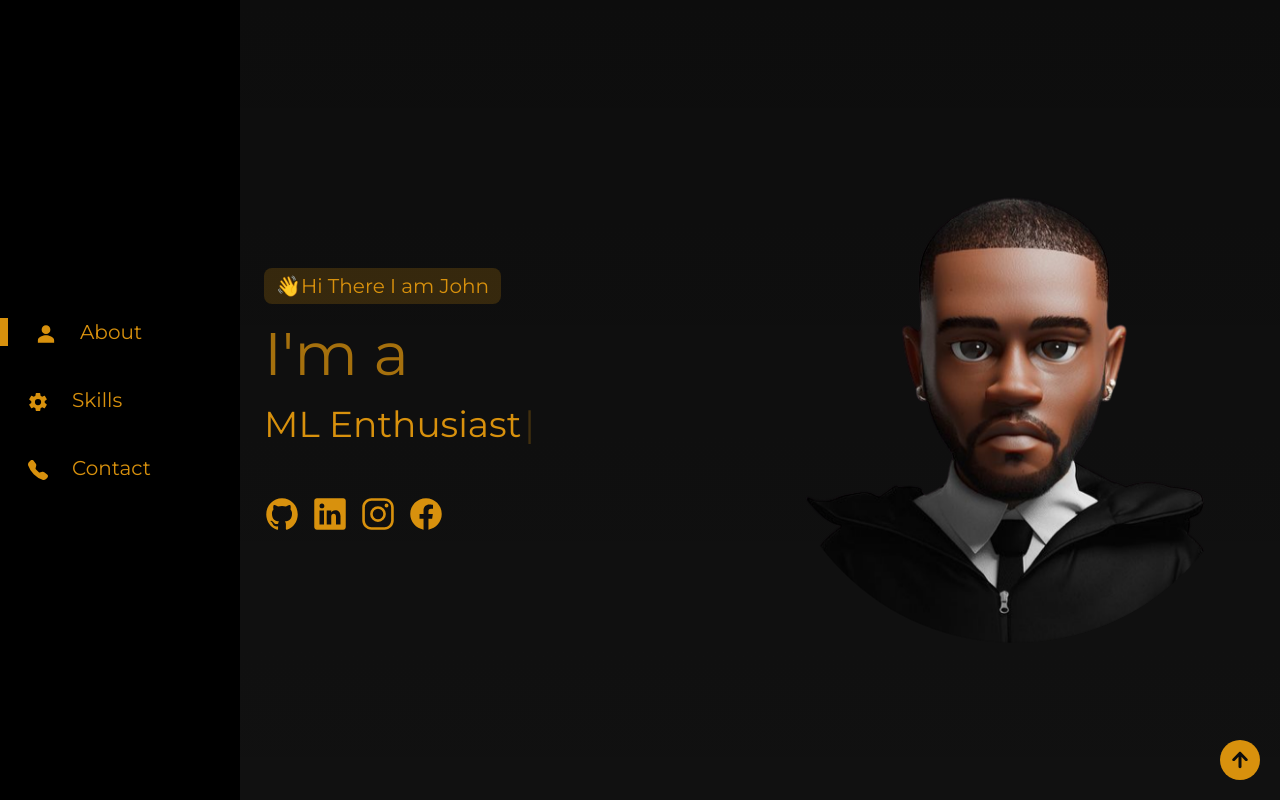
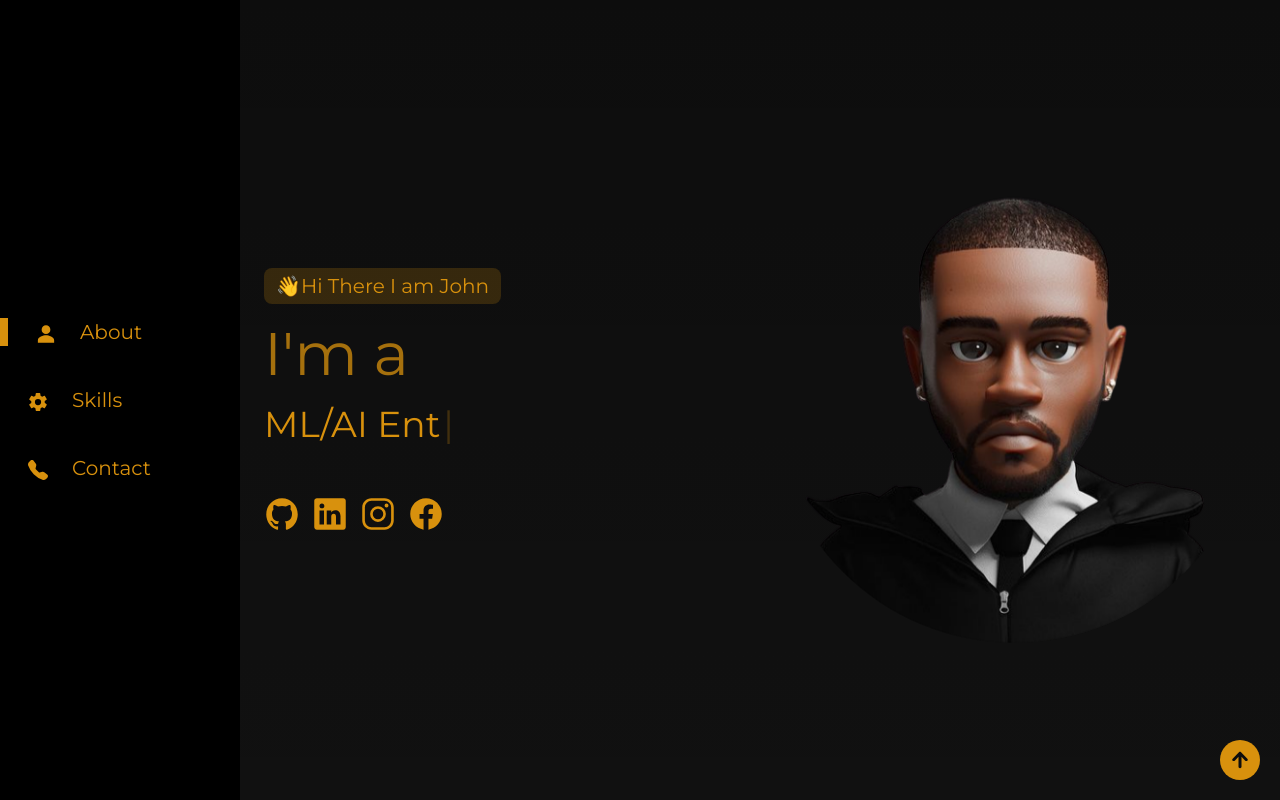
Before and after one commit to John-developer-18/johnfalana, a React (Vite) app: page / in a window 1280 px wide. Shown: the top 800 px of the page. Built offline with nearby package versions, Linux system fonts and the light colour scheme.

Commit message:
also almost the final commit

```diff
--- a/src/About.jsx
+++ b/src/About.jsx
@@ -15,7 +15,7 @@ function About() {
          <p className="text-myYellow">
          <span className='text-myYellow text-4xl'>
           <Typewriter
-            words={[' Front-End Dev', 'Musician', ' ML Enthusiast']}
+            words={[' Front-End Dev', 'Design Freak', ' ML/AI Enthusiast']}
             loop={false}
             cursor
             cursorStyle='|'
```
